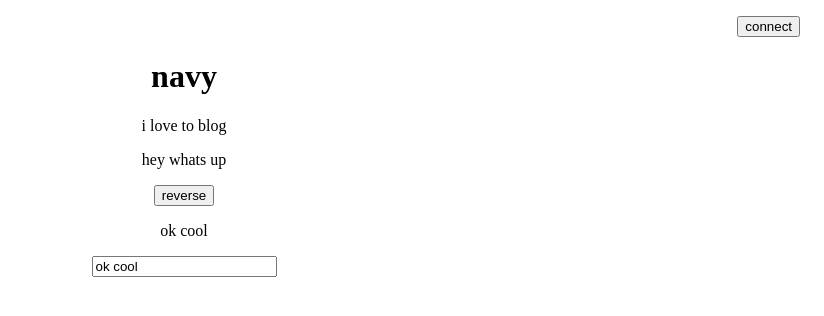
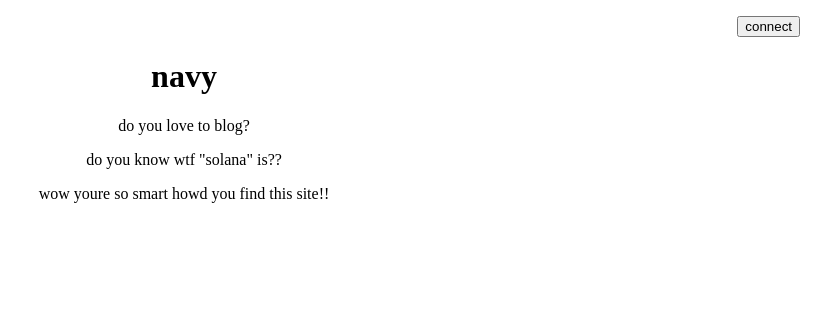
Before and after one commit to 2501babe/blog-testbed, a Vue app in the folder web/: page / in a window 1280 px wide. Shown: the top 316 px of the page, without its empty margins (456-1280 px from the left). Built offline with nearby package versions, Linux system fonts and the light colour scheme.

Commit message:
strip out useless stuff

```diff
--- a/web/src/App.vue
+++ b/web/src/App.vue
@@ -1,5 +1,5 @@
 <template>
-  <Main msg="navy"/>
+  <Main/>
 </template>
 
 <script>
@@ -75,11 +75,6 @@ export default {
   components: {
     Main
   },
-  data() {
-    return {
-      loltest: "hey whats up",
-    }
-  },
 }
 </script>
 
--- a/web/src/components/Main.vue
+++ b/web/src/components/Main.vue
@@ -5,13 +5,16 @@
   <div v-else class="provider">
     <button @click="connectProvider()">connect</button>
   </div>
-  <div>
-    <h1>{{ msg }}</h1>
-    <p>i love to blog</p>
-    <p>{{ msg2 }}</p>
-    <button v-on:click="reverseMsg">reverse</button>
-    <p>{{ msg3 }}</p>
-    <input v-model="msg3"/>
+  <h1>navy</h1>
+  <div v-if="providerConnected">
+    <textarea cols="100" rows="20" placeholder="you better write something good loser"/>
+    <br/>
+    <button>put it on the internet forever</button>
+  </div>
+  <div v-else>
+    <p>do you love to blog?</p>
+    <p>do you know wtf "solana" is??</p>
+    <p>wow youre so smart howd you find this site!!</p>
   </div>
 </template>
 
@@ -31,14 +34,11 @@ export default {
       connectKey: 0,
       provider: null,
       providerConnected: false,
-      msg2: "hey whats up",
-      msg3: "ok cool"
     }
   },
   computed: {
   },
   props: {
-    msg: String
   },
   methods: {
     async connectProvider() {
```
